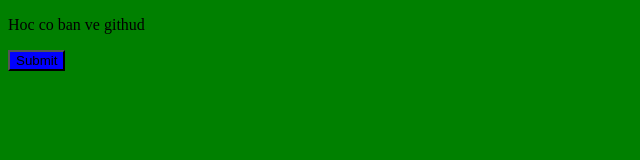
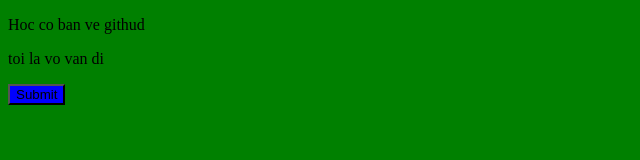
Before and after one commit to vandino1/hocgit, a plain HTML site: page index.html in a window 1280 px wide. Shown: the whole page, without its empty margins (0-640 px from the left). Drawn offline with Linux system fonts and the light colour scheme.

Commit message:
Update index.html

```diff
--- a/index.html
+++ b/index.html
@@ -8,6 +8,7 @@
 </head>
 <body>
     <p>Hoc co ban ve githud</p>
+    <p>toi la vo van di</p>
     <button>Submit</button>
 </body>
 </html>
```
